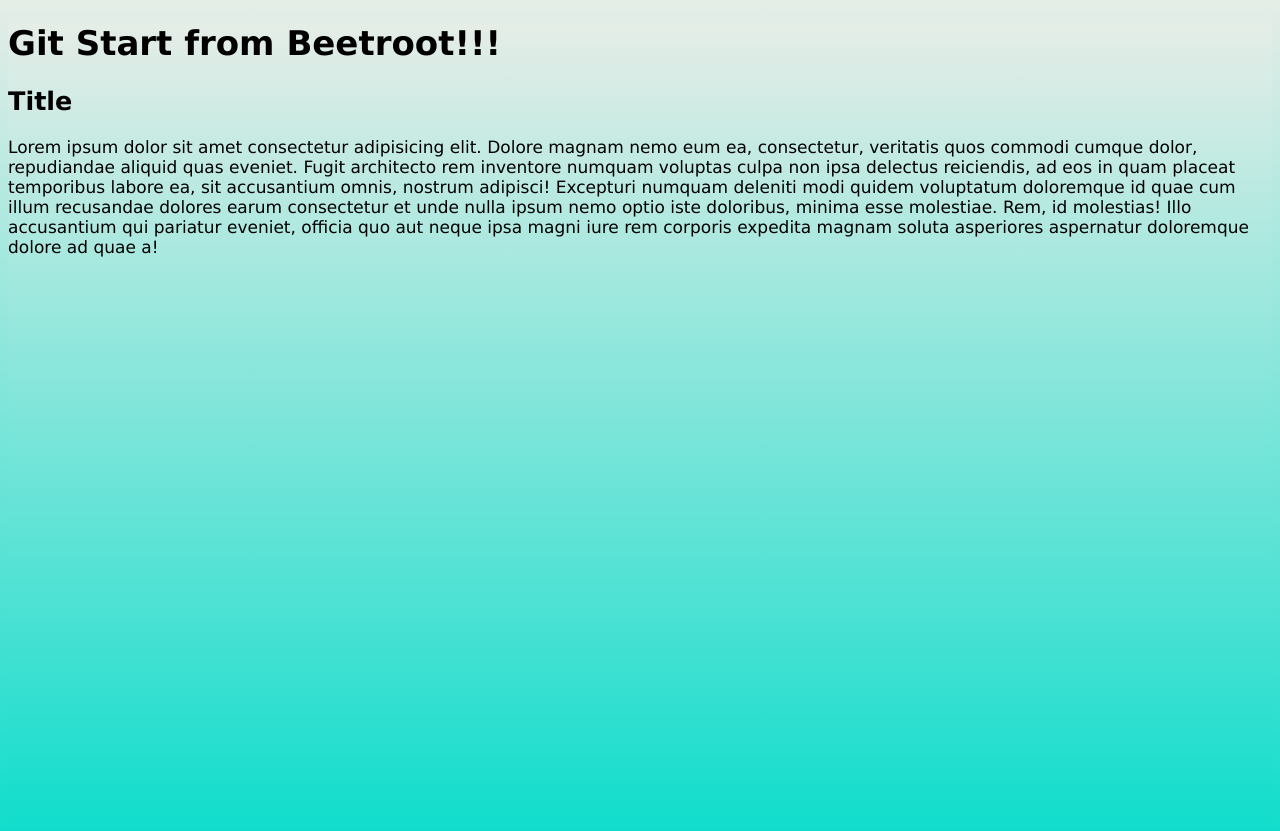
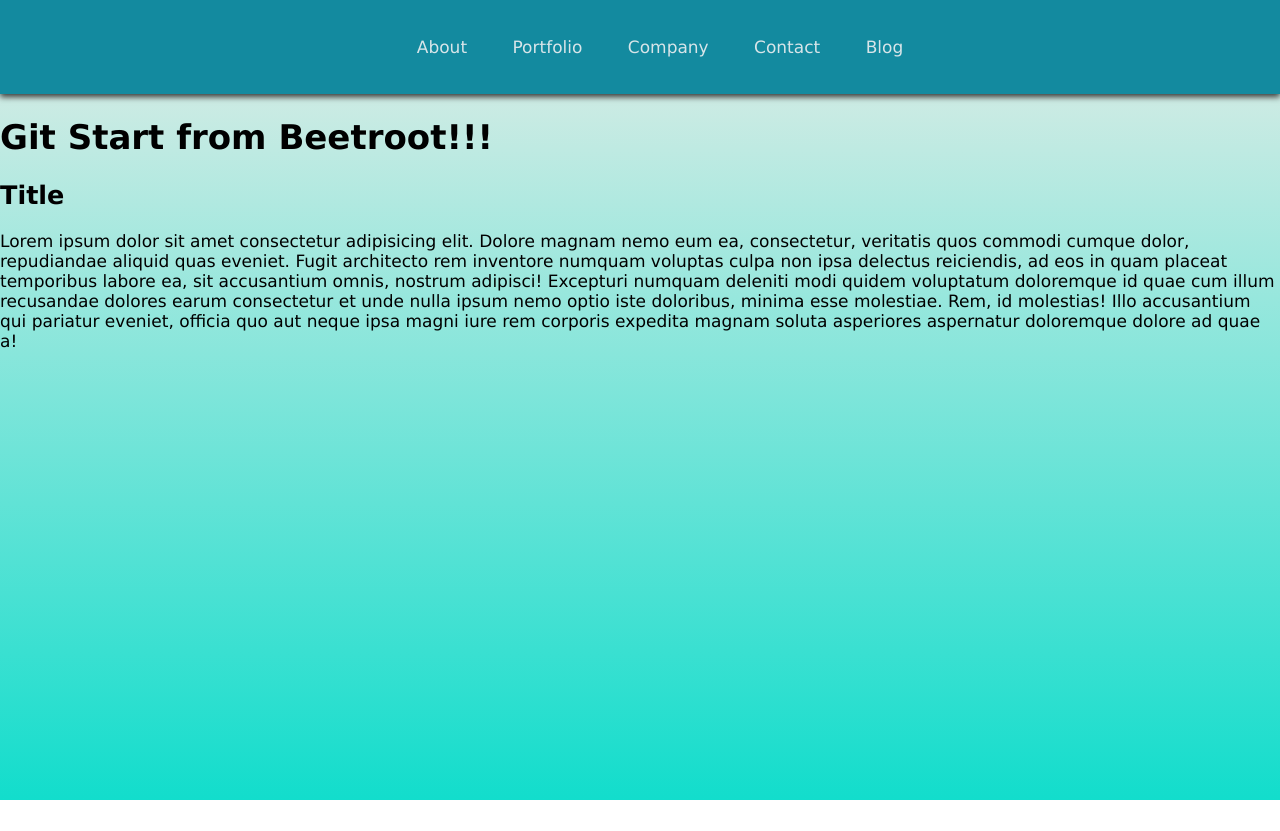
Before and after one commit to Navi-coM/group_250423, a plain HTML site: page index.html in a window 1280 px wide. After the commit the page ends 800 px from the top, so only its background shows below. Drawn offline with Linux system fonts and the light colour scheme.

Commit message:
Added header and headers style

```diff
--- a/css/style.css
+++ b/css/style.css
@@ -3,4 +3,26 @@ html, body {
     min-height: 100vh;
     background: linear-gradient(#e6ede7, #12ddcc);
     font-family: Verdana, Geneva, Tahoma, sans-serif;
+    margin: 0;
 }
+
+.header {
+    background: #138a9f;
+    padding: 20px 30px;
+    box-shadow:0px 3px 6px 0px #373a39;
+}
+.nav {
+    max-width: 840px;
+    margin: 0 auto;
+}
+.menu {
+    text-align: center;
+}
+.menu__item {
+    display: inline-block;
+    margin: 0 20px;
+}
+.menu__link {
+    text-decoration: none;
+    color: #d8e5e9;
+}
--- a/index.html
+++ b/index.html
@@ -8,6 +8,27 @@
     <link rel="stylesheet" href="./css/style.css">
 </head>
 <body>
+    <header class="header">
+        <nav class="nav">
+            <ul class="menu">
+                <li class="menu__item">
+                    <a href="#" class="menu__link">About</a>
+                </li>
+                <li class="menu__item">
+                    <a href="#" class="menu__link">Portfolio</a>
+                </li>
+                <li class="menu__item">
+                    <a href="#" class="menu__link">Company</a>
+                </li>
+                <li class="menu__item">
+                    <a href="#" class="menu__link">Contact</a>
+                </li>
+                <li class="menu__item">
+                    <a href="#" class="menu__link">Blog</a>
+                </li>
+            </ul>
+        </nav>
+    </header>
     <main class="main">
         <h1>Git Start from Beetroot!!!</h1>
         <section>
@@ -17,3 +38,8 @@
     </main>
 </body>
 </html>
+
+<!-- git remote add origin https://github.com/Navi-coM/group_250423.git -->
+
+
+<!-- var origin = 'https://github.com/Navi-coM/group_250423.git' -->
```
